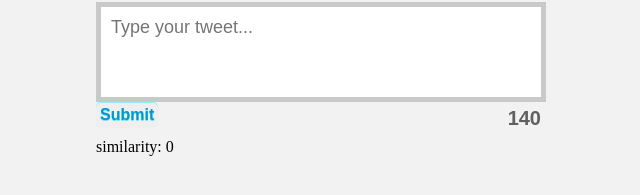
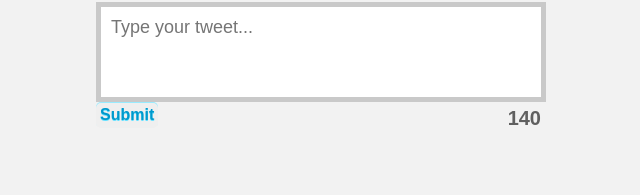
Before and after one commit to djaustin/twittoriety, a plain HTML site: page index.html in a window 1280 px wide. Shown: the part 125-320 px from the top of the page, without its empty margins (327-967 px from the left). Drawn offline with Linux system fonts and the light colour scheme.

Commit message:
forgot something

```diff
--- a/index.html
+++ b/index.html
@@ -20,11 +20,6 @@
           <div id="button"><input type="submit" ng-click="compareTweets(userInput, true)"></input></div>
           <div id="remaining-characters"> {{140 - userInput.length}} </div>
         </div>
-      </div>
-      <br /><br /><div>
-        similarity: {{similarity}}
-      </div>
-
-  </div>
+    </div>
   </body>
 </html>
```
